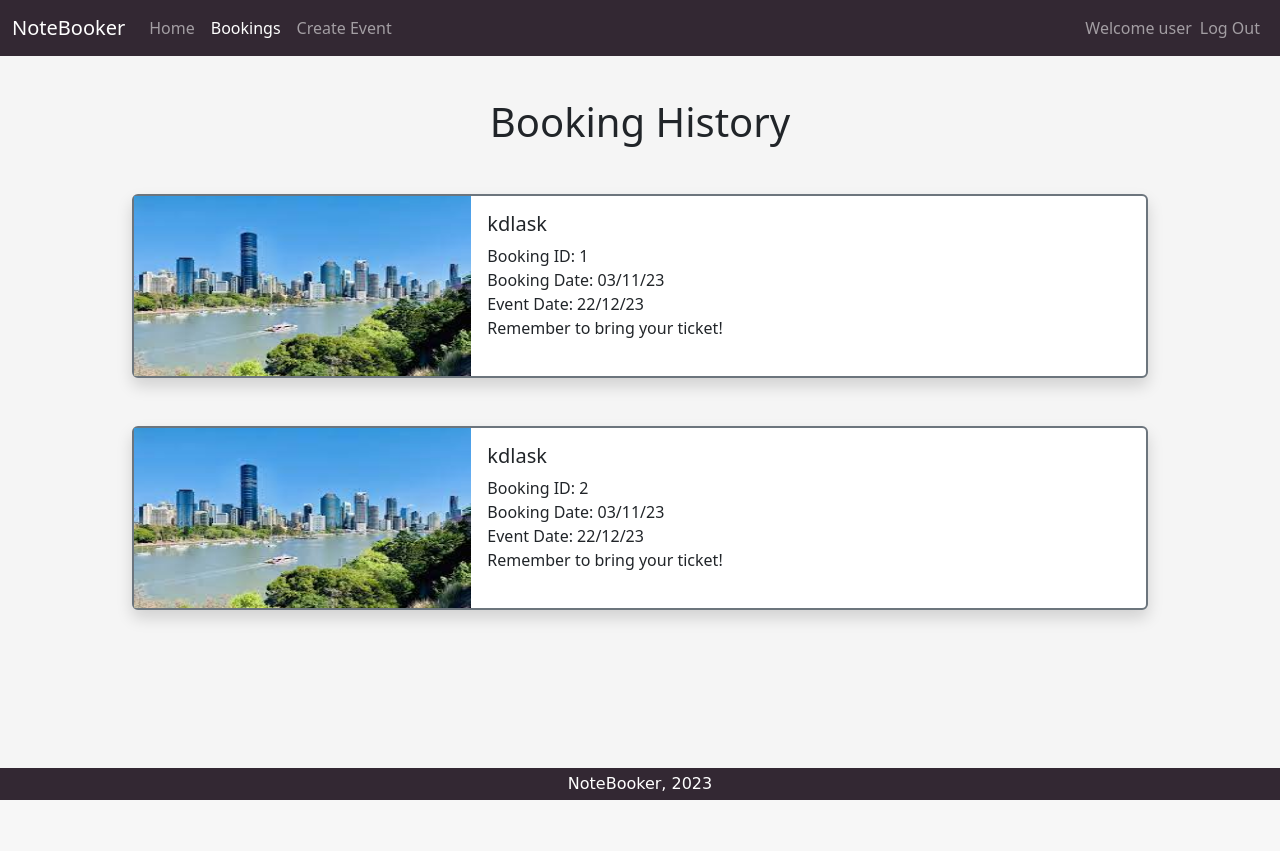
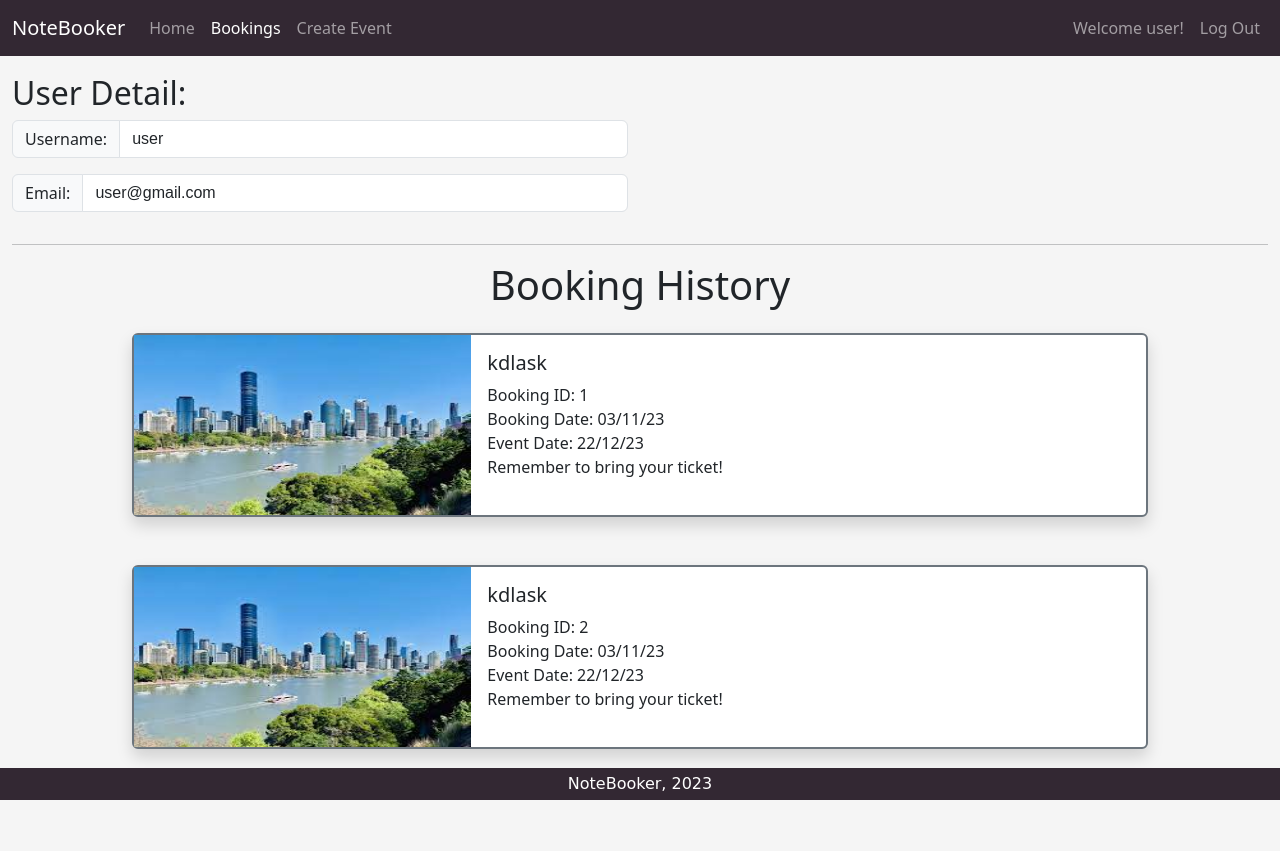
Before and after one commit to sejonghm/IAB207-Group27, a Flask app: page /events/booking_history in a window 1280 px wide. Before the commit the page ends 800 px from the top, so only its background shows below. Run offline with Flask 3, Linux system fonts and the light colour scheme; a user stored in the database is signed in; data comes from the database, SQL or seed files in the repository; some libraries are stand-ins or nearby versions; some web fonts are replaced.

Commit message:
Added user detail to bookings
Good

```diff
--- a/website/static/style/style.css
+++ b/website/static/style/style.css
@@ -37,6 +37,6 @@ footer {
     font-family: 'Arial', sans-serif;
 }
 
-.event-detail ul {
+ul {
     padding-top: 1rem;
   }
--- a/website/templates/base.html
+++ b/website/templates/base.html
@@ -26,9 +26,7 @@
           <div class="collapse navbar-collapse" id="navbarNavAltMarkup">
             <u1 class ="navbar-nav ms-auto">
               {% if current_user.is_authenticated %}
-                <span class="navbar-text">
-                  Welcome {{current_user.name}}
-                </span>
+                <a class="nav-item nav-link" href="{{ url_for('event.booking_history') }}">Welcome {{current_user.name}}!</a>
                 <a class="nav-item nav-link" href="{{ url_for('auth.logout') }}">Log Out</a>
               {% else %}
               {% block loginregister %}
--- a/website/templates/booking_history.html
+++ b/website/templates/booking_history.html
@@ -7,13 +7,30 @@
 {% endblock %}
 
 {% block content %}
-    <br><br>
+    <br>
+<div class="container-fluid profile">
+        <div class="row">
+            <div class="col-lg-6 col-sm-8 userdetail text-start">
+                <h2 >User Detail:</h2>
+                <div class="mb-3 row">
+                    <div class="input-group flex-nowrap">
+                        <span class="input-group-text" id="addon-wrapping">Username:</span>
+                        <input type="text" class="form-control" value="{{current_user.name}}" readonly aria-label="Username" aria-describedby="addon-wrapping">
+                    </div>
+                </div>
+                <div class="mb-3 row">
+                    <div class="input-group flex-nowrap">
+                        <span class="input-group-text" id="addon-wrapping">Email:</span>
+                        <input type="text" class="form-control" value="{{current_user.emailid}}" id="name" readonly>
+                    </div>
+                </div>
+            </div>
+        </div>
+    <hr>
     <h1 class = text-center>Booking History</h1>
-    <br>
     {% if bookings == [] %}
     <p class = text-center>You have no bookings.</p>
     {% else %}
-    <div class = "container-fluid">
         {% for booking in bookings %}
         <div class = "row justify-content-center p-3">
             <div class = "col-10">
```
